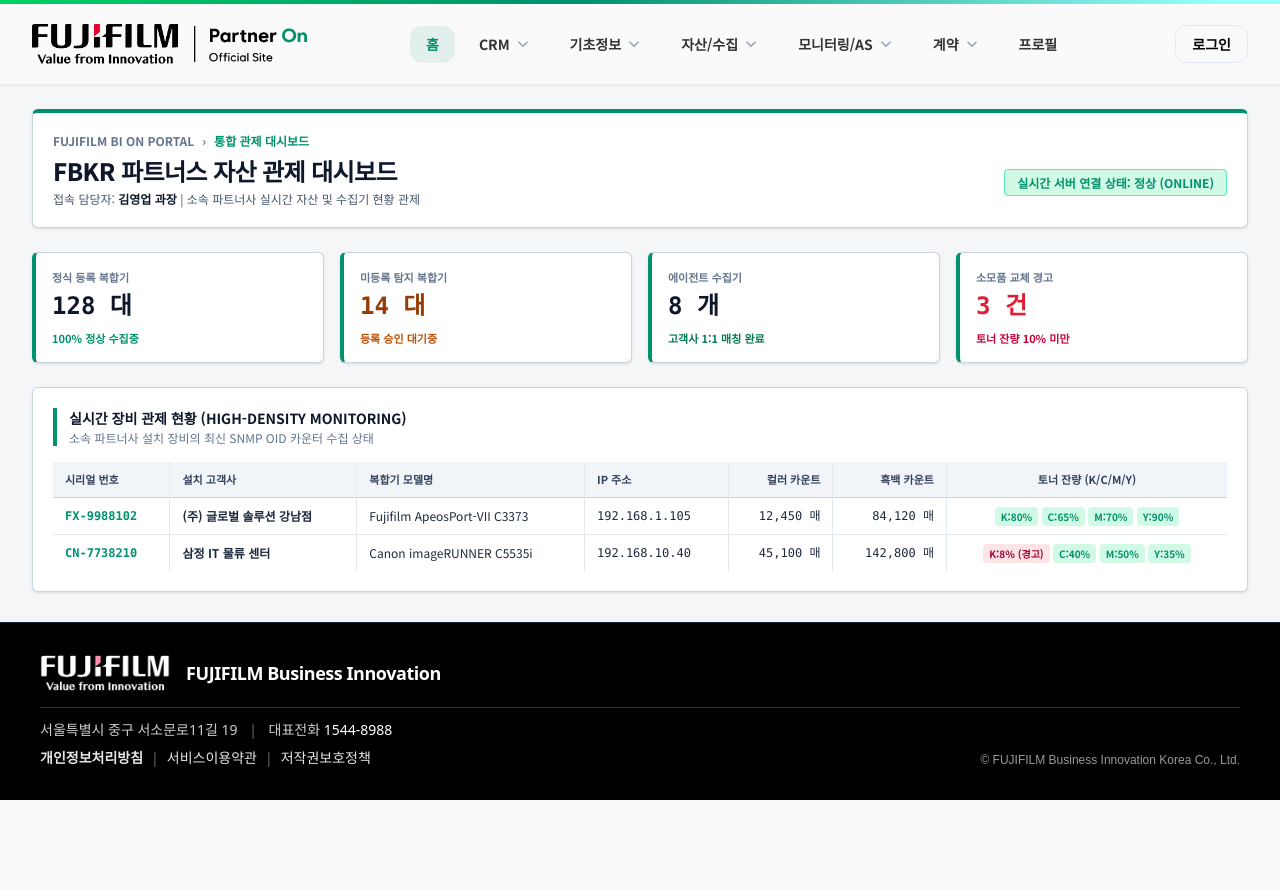
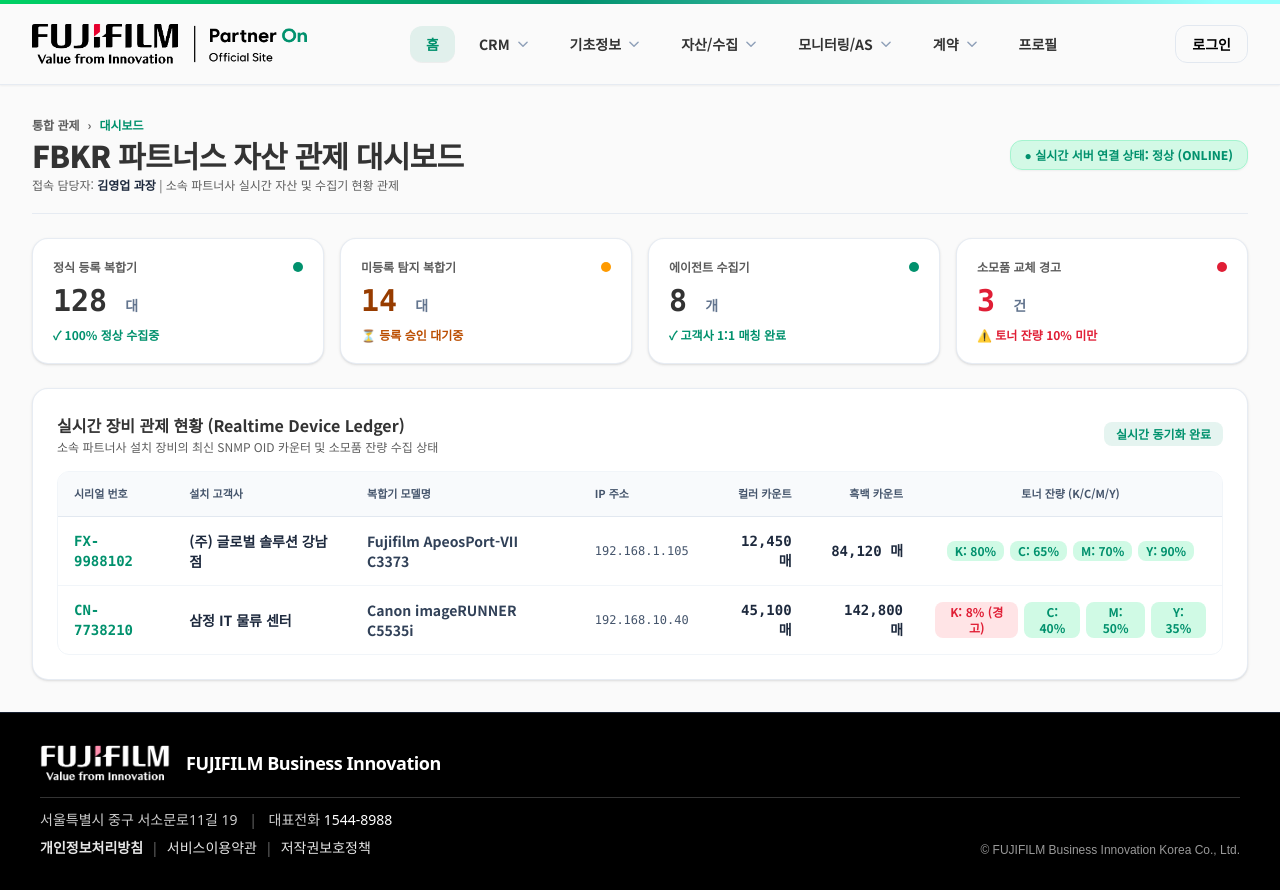
Before and after one commit to FBKRRPA/partner-on, a Next.js app in the folder frontend/: page /dashboard in a window 1280 px wide. Before the commit the page ends 800 px from the top, so only its background shows below. Built offline with nearby package versions, Linux system fonts and the light colour scheme; what @fingerprintjs/fingerprintjs would draw is missing.

Commit message:
refactor: sync Dashboard page table and stat cards to single authoritative B2B UI standard

```diff
--- a/frontend/app/dashboard/page.tsx
+++ b/frontend/app/dashboard/page.tsx
@@ -23,112 +23,140 @@
   }, []);
 
   return (
-    <div className="min-h-screen bg-[#F4F6F8] text-[#333333] flex flex-col font-sans">
+    <div className="min-h-screen bg-[#FAFAFA] text-[#333333] flex flex-col font-sans">
       <AppHeader />
 
-      <main className="flex-1 max-w-7xl w-full mx-auto px-4 sm:px-6 lg:px-8 py-6 space-y-6">
-        {/* Page Header */}
-        <div className="bg-white border border-slate-300 border-t-4 border-t-[#01916D] rounded-md p-5 shadow-sm">
-          <div className="flex items-center gap-2 text-xs font-semibold text-slate-500 mb-1.5">
-            <span>FUJIFILM BI ON PORTAL</span>
-            <span>&rsaquo;</span>
-            <span className="text-[#01916D] font-bold">통합 관제 대시보드</span>
+      <main className="flex-1 max-w-7xl w-full mx-auto px-4 sm:px-6 lg:px-8 py-8 space-y-6">
+        {/* Authoritative B2B Header & Breadcrumb Standard */}
+        <div className="flex flex-col md:flex-row md:items-center justify-between gap-4 border-b border-slate-200/80 pb-5">
+          <div>
+            <div className="flex items-center gap-2 text-xs font-semibold text-[#5C5C5C] mb-1">
+              <span>통합 관제</span>
+              <span>&rsaquo;</span>
+              <span className="text-[#01916D] font-bold">대시보드</span>
+            </div>
+            <h1 className="text-2xl sm:text-3xl font-black text-[#333333] tracking-tight">
+              {workplaceName} 자산 관제 대시보드
+            </h1>
+            <p className="text-xs text-[#5C5C5C] mt-1">
+              접속 담당자: <strong className="text-slate-800 font-bold">{userName}</strong> | 소속 파트너사 실시간 자산 및 수집기 현황 관제
+            </p>
           </div>
-          <div className="flex flex-col sm:flex-row sm:items-center justify-between gap-4">
-            <div>
-              <h1 className="text-xl sm:text-2xl font-extrabold text-slate-900 tracking-tight">
-                {workplaceName} 자산 관제 대시보드
-              </h1>
-              <p className="text-xs text-slate-600 mt-1">
-                접속 담당자: <strong className="text-slate-900">{userName}</strong> | 소속 파트너사 실시간 자산 및 수집기 현황 관제
-              </p>
+
+          <div className="flex items-center gap-3">
+            <span className="px-3.5 py-1.5 bg-emerald-100/90 text-[#01916D] font-extrabold text-xs rounded-xl shadow-xs border border-emerald-200">
+              ● 실시간 서버 연결 상태: 정상 (ONLINE)
+            </span>
+          </div>
+        </div>
+
+        {/* 4 Summary Stat Cards Standard */}
+        <div className="grid grid-cols-1 sm:grid-cols-2 lg:grid-cols-4 gap-4">
+          <div className="bg-white rounded-2xl border border-slate-200/80 p-5 shadow-sm hover:shadow-md transition-all">
+            <div className="flex items-center justify-between">
+              <span className="text-xs font-bold text-[#5C5C5C]">정식 등록 복합기</span>
+              <span className="w-2.5 h-2.5 rounded-full bg-[#01916D]"></span>
             </div>
-            <div>
-              <span className="px-3 py-1 bg-emerald-100 text-[#01916D] border border-emerald-300 font-bold text-xs rounded-sm">
-                실시간 서버 연결 상태: 정상 (ONLINE)
-              </span>
+            <div className="text-3xl font-black text-[#333333] font-mono mt-2">128 <span className="text-sm font-sans font-bold text-slate-500">대</span></div>
+            <div className="text-xs font-bold text-[#01916D] mt-2 flex items-center gap-1">
+              <span>✓ 100% 정상 수집중</span>
+            </div>
+          </div>
+
+          <div className="bg-white rounded-2xl border border-slate-200/80 p-5 shadow-sm hover:shadow-md transition-all">
+            <div className="flex items-center justify-between">
+              <span className="text-xs font-bold text-[#5C5C5C]">미등록 탐지 복합기</span>
+              <span className="w-2.5 h-2.5 rounded-full bg-amber-500"></span>
+            </div>
+            <div className="text-3xl font-black text-amber-800 font-mono mt-2">14 <span className="text-sm font-sans font-bold text-slate-500">대</span></div>
+            <div className="text-xs font-bold text-amber-700 mt-2 flex items-center gap-1">
+              <span>⏳ 등록 승인 대기중</span>
+            </div>
+          </div>
+
+          <div className="bg-white rounded-2xl border border-slate-200/80 p-5 shadow-sm hover:shadow-md transition-all">
+            <div className="flex items-center justify-between">
+              <span className="text-xs font-bold text-[#5C5C5C]">에이전트 수집기</span>
+              <span className="w-2.5 h-2.5 rounded-full bg-[#01916D]"></span>
+            </div>
+            <div className="text-3xl font-black text-[#333333] font-mono mt-2">8 <span className="text-sm font-sans font-bold text-slate-500">개</span></div>
+            <div className="text-xs font-bold text-[#01916D] mt-2 flex items-center gap-1">
+              <span>✓ 고객사 1:1 매칭 완료</span>
+            </div>
+          </div>
+
+          <div className="bg-white rounded-2xl border border-slate-200/80 p-5 shadow-sm hover:shadow-md transition-all">
+            <div className="flex items-center justify-between">
+              <span className="text-xs font-bold text-[#5C5C5C]">소모품 교체 경고</span>
+              <span className="w-2.5 h-2.5 rounded-full bg-[#E01E35]"></span>
+            </div>
+            <div className="text-3xl font-black text-[#E01E35] font-mono mt-2">3 <span className="text-sm font-sans font-bold text-slate-500">건</span></div>
+            <div className="text-xs font-bold text-[#E01E35] mt-2 flex items-center gap-1">
+              <span>⚠️ 토너 잔량 10% 미만</span>
             </div>
           </div>
         </div>
 
-        {/* 4 Summary Stat Cards */}
-        <div className="grid grid-cols-1 sm:grid-cols-2 lg:grid-cols-4 gap-4">
-          <div className="bg-white border border-slate-300 rounded-md p-4 shadow-sm border-l-4 border-l-[#01916D]">
-            <span className="text-[11px] font-bold text-slate-500 block uppercase">정식 등록 복합기</span>
-            <div className="text-2xl font-extrabold text-slate-900 font-mono mt-1">128 대</div>
-            <span className="text-[11px] font-bold text-[#01916D] mt-2 block">100% 정상 수집중</span>
+        {/* B2B Table Container Standard */}
+        <div className="bg-white rounded-2xl border border-slate-200/80 shadow-sm overflow-hidden p-6 space-y-4">
+          <div className="flex items-center justify-between">
+            <div>
+              <h2 className="text-base font-bold text-[#333333]">
+                실시간 장비 관제 현황 (Realtime Device Ledger)
+              </h2>
+              <p className="text-xs text-[#5C5C5C] mt-0.5">
+                소속 파트너사 설치 장비의 최신 SNMP OID 카운터 및 소모품 잔량 수집 상태
+              </p>
+            </div>
+            <span className="px-3 py-1 bg-[#01916D]/10 text-[#01916D] text-xs font-bold rounded-lg">
+              실시간 동기화 완료
+            </span>
           </div>
 
-          <div className="bg-white border border-slate-300 rounded-md p-4 shadow-sm border-l-4 border-l-[#01916D]">
-            <span className="text-[11px] font-bold text-slate-500 block uppercase">미등록 탐지 복합기</span>
-            <div className="text-2xl font-extrabold text-amber-800 font-mono mt-1">14 대</div>
-            <span className="text-[11px] font-bold text-amber-700 mt-2 block">등록 승인 대기중</span>
-          </div>
-
-          <div className="bg-white border border-slate-300 rounded-md p-4 shadow-sm border-l-4 border-l-[#01916D]">
-            <span className="text-[11px] font-bold text-slate-500 block uppercase">에이전트 수집기</span>
-            <div className="text-2xl font-extrabold text-slate-900 font-mono mt-1">8 개</div>
-            <span className="text-[11px] font-bold text-emerald-700 mt-2 block">고객사 1:1 매칭 완료</span>
-          </div>
-
-          <div className="bg-white border border-slate-300 rounded-md p-4 shadow-sm border-l-4 border-l-[#01916D]">
-            <span className="text-[11px] font-bold text-slate-500 block uppercase">소모품 교체 경고</span>
-            <div className="text-2xl font-extrabold text-[#E01E35] font-mono mt-1">3 건</div>
-            <span className="text-[11px] font-bold text-rose-700 mt-2 block">토너 잔량 10% 미만</span>
-          </div>
-        </div>
-
-        {/* Dense Data Table Section */}
-        <div className="bg-white rounded-md border border-slate-300 shadow-sm overflow-hidden p-5">
-          <div className="border-l-4 border-[#01916D] pl-3 mb-4">
-            <h2 className="text-sm font-bold text-slate-900 uppercase">
-              실시간 장비 관제 현황 (High-Density Monitoring)
-            </h2>
-            <p className="text-xs text-slate-500 mt-0.5">
-              소속 파트너사 설치 장비의 최신 SNMP OID 카운터 수집 상태
-            </p>
-          </div>
-
-          <div className="overflow-x-auto">
-            <table className="w-full text-left text-xs font-normal text-slate-800 border-collapse">
-              <thead className="bg-slate-100 border-b border-slate-300 text-[11px] font-extrabold text-slate-700 uppercase">
+          <div className="overflow-x-auto rounded-xl border border-slate-100">
+            <table className="w-full text-left text-sm text-slate-700">
+              <thead className="bg-slate-50 text-slate-600 uppercase text-[11px] font-bold border-b border-slate-200">
                 <tr>
-                  <th className="py-2.5 px-3 border-r border-slate-200">시리얼 번호</th>
-                  <th className="py-2.5 px-3 border-r border-slate-200">설치 고객사</th>
-                  <th className="py-2.5 px-3 border-r border-slate-200">복합기 모델명</th>
-                  <th className="py-2.5 px-3 border-r border-slate-200">IP 주소</th>
-                  <th className="py-2.5 px-3 border-r border-slate-200 text-right">컬러 카운트</th>
-                  <th className="py-2.5 px-3 border-r border-slate-200 text-right">흑백 카운트</th>
-                  <th className="py-2.5 px-3 text-center">토너 잔량 (K/C/M/Y)</th>
+                  <th className="py-3.5 px-4">시리얼 번호</th>
+                  <th className="py-3.5 px-4">설치 고객사</th>
+                  <th className="py-3.5 px-4">복합기 모델명</th>
+                  <th className="py-3.5 px-4">IP 주소</th>
+                  <th className="py-3.5 px-4 text-right">컬러 카운트</th>
+                  <th className="py-3.5 px-4 text-right">흑백 카운트</th>
+                  <th className="py-3.5 px-4 text-center">토너 잔량 (K/C/M/Y)</th>
                 </tr>
               </thead>
-              <tbody className="divide-y divide-slate-200">
-                <tr className="hover:bg-emerald-50/50">
-                  <td className="py-2.5 px-3 font-mono font-bold text-[#01916D] border-r border-slate-200">FX-9988102</td>
-                  <td className="py-2.5 px-3 font-bold border-r border-slate-200">(주) 글로벌 솔루션 강남점</td>
-                  <td className="py-2.5 px-3 border-r border-slate-200">Fujifilm ApeosPort-VII C3373</td>
-                  <td className="py-2.5 px-3 font-mono border-r border-slate-200">192.168.1.105</td>
-                  <td className="py-2.5 px-3 font-mono text-right border-r border-slate-200">12,450 매</td>
-                  <td className="py-2.5 px-3 font-mono text-right border-r border-slate-200">84,120 매</td>
-                  <td className="py-2.5 px-3 text-center">
-                    <span className="px-1.5 py-0.5 bg-emerald-100 text-[#01916D] font-bold rounded-sm text-[10px]">K:80%</span>{" "}
-                    <span className="px-1.5 py-0.5 bg-emerald-100 text-[#01916D] font-bold rounded-sm text-[10px]">C:65%</span>{" "}
-                    <span className="px-1.5 py-0.5 bg-emerald-100 text-[#01916D] font-bold rounded-sm text-[10px]">M:70%</span>{" "}
-                    <span className="px-1.5 py-0.5 bg-emerald-100 text-[#01916D] font-bold rounded-sm text-[10px]">Y:90%</span>
+              <tbody className="divide-y divide-slate-100">
+                <tr className="hover:bg-slate-50/80 transition-colors">
+                  <td className="py-3.5 px-4 font-mono font-bold text-[#01916D]">FX-9988102</td>
+                  <td className="py-3.5 px-4 font-bold text-slate-800">(주) 글로벌 솔루션 강남점</td>
+                  <td className="py-3.5 px-4 font-semibold text-slate-700">Fujifilm ApeosPort-VII C3373</td>
+                  <td className="py-3.5 px-4 font-mono text-slate-600 text-xs">192.168.1.105</td>
+                  <td className="py-3.5 px-4 font-mono text-right font-bold text-slate-800">12,450 매</td>
+                  <td className="py-3.5 px-4 font-mono text-right font-bold text-slate-800">84,120 매</td>
+                  <td className="py-3.5 px-4 text-center">
+                    <div className="flex items-center justify-center gap-1.5">
+                      <span className="px-2 py-0.5 bg-emerald-100 text-[#01916D] font-bold rounded-lg text-xs">K: 80%</span>
+                      <span className="px-2 py-0.5 bg-emerald-100 text-[#01916D] font-bold rounded-lg text-xs">C: 65%</span>
+                      <span className="px-2 py-0.5 bg-emerald-100 text-[#01916D] font-bold rounded-lg text-xs">M: 70%</span>
+                      <span className="px-2 py-0.5 bg-emerald-100 text-[#01916D] font-bold rounded-lg text-xs">Y: 90%</span>
+                    </div>
                   </td>
                 </tr>
-                <tr className="hover:bg-emerald-50/50">
-                  <td className="py-2.5 px-3 font-mono font-bold text-[#01916D] border-r border-slate-200">CN-7738210</td>
-                  <td className="py-2.5 px-3 font-bold border-r border-slate-200">삼정 IT 물류 센터</td>
-                  <td className="py-2.5 px-3 border-r border-slate-200">Canon imageRUNNER C5535i</td>
-                  <td className="py-2.5 px-3 font-mono border-r border-slate-200">192.168.10.40</td>
-                  <td className="py-2.5 px-3 font-mono text-right border-r border-slate-200">45,100 매</td>
-                  <td className="py-2.5 px-3 font-mono text-right border-r border-slate-200">142,800 매</td>
-                  <td className="py-2.5 px-3 text-center">
-                    <span className="px-1.5 py-0.5 bg-rose-100 text-rose-800 font-bold rounded-sm text-[10px]">K:8% (경고)</span>{" "}
-                    <span className="px-1.5 py-0.5 bg-emerald-100 text-[#01916D] font-bold rounded-sm text-[10px]">C:40%</span>{" "}
-                    <span className="px-1.5 py-0.5 bg-emerald-100 text-[#01916D] font-bold rounded-sm text-[10px]">M:50%</span>{" "}
-                    <span className="px-1.5 py-0.5 bg-emerald-100 text-[#01916D] font-bold rounded-sm text-[10px]">Y:35%</span>
+                <tr className="hover:bg-slate-50/80 transition-colors">
+                  <td className="py-3.5 px-4 font-mono font-bold text-[#01916D]">CN-7738210</td>
+                  <td className="py-3.5 px-4 font-bold text-slate-800">삼정 IT 물류 센터</td>
+                  <td className="py-3.5 px-4 font-semibold text-slate-700">Canon imageRUNNER C5535i</td>
+                  <td className="py-3.5 px-4 font-mono text-slate-600 text-xs">192.168.10.40</td>
+                  <td className="py-3.5 px-4 font-mono text-right font-bold text-slate-800">45,100 매</td>
+                  <td className="py-3.5 px-4 font-mono text-right font-bold text-slate-800">142,800 매</td>
+                  <td className="py-3.5 px-4 text-center">
+                    <div className="flex items-center justify-center gap-1.5">
+                      <span className="px-2 py-0.5 bg-rose-100 text-[#E01E35] font-bold rounded-lg text-xs">K: 8% (경고)</span>
+                      <span className="px-2 py-0.5 bg-emerald-100 text-[#01916D] font-bold rounded-lg text-xs">C: 40%</span>
+                      <span className="px-2 py-0.5 bg-emerald-100 text-[#01916D] font-bold rounded-lg text-xs">M: 50%</span>
+                      <span className="px-2 py-0.5 bg-emerald-100 text-[#01916D] font-bold rounded-lg text-xs">Y: 35%</span>
+                    </div>
                   </td>
                 </tr>
               </tbody>
```
Also changed, not shown: 2 other files (tests, documents, lock files or other folders).
